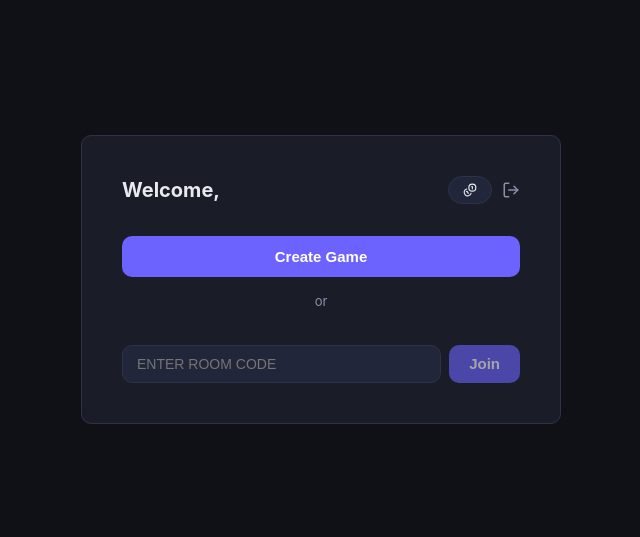
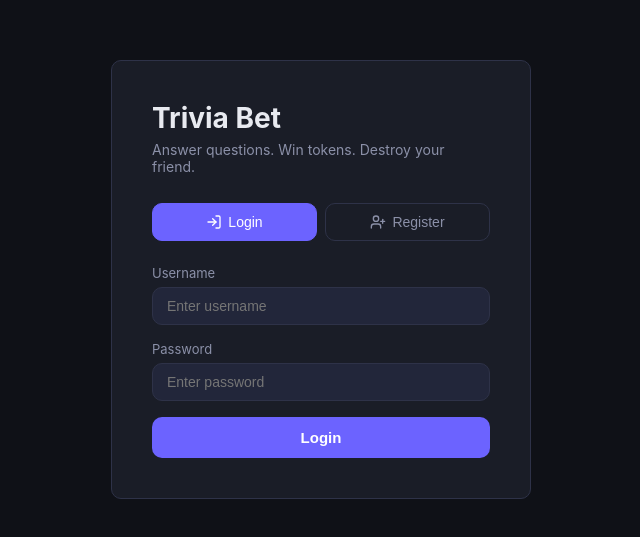
Before and after one commit to whywiki/trivia-bet, a React app in the folder frontend/: page / in a window 1280 px wide. Shown: the part 121-658 px from the top of the page, without its empty margins (319-959 px from the left). Built offline with nearby package versions, Linux system fonts and the light colour scheme; no server answers; the HTML template or start-up script is replaced by a standard one.

Commit message:
fix auth redirection login and lobby

```diff
--- a/frontend/src/App.jsx
+++ b/frontend/src/App.jsx
@@ -6,8 +6,8 @@ import Game from "./pages/Game";
 import GameOver from "./pages/GameOver";
 
 function ProtectedRoute({ children }) {
-    const { token } = useAuth();
-    if (!token) return <Navigate to="/" />;
+    const { token, user } = useAuth();
+    if (!token || !user) return <Navigate to="/" />;
     return children;
 }
 
--- a/frontend/src/pages/Lobby.jsx
+++ b/frontend/src/pages/Lobby.jsx
@@ -2,32 +2,78 @@ import { useState, useEffect } from "react";
 import { useNavigate } from "react-router-dom";
 import { createGame, joinGame, getMe } from "../api";
 import { useAuth } from "../context/AuthContext";
-import { Coins, LogOut, Copy, Check } from "lucide-react";
+import { Coins, LogOut, Copy, Check, Users } from "lucide-react";
+import { connectSocket, disconnectSocket } from "../socket";
+
+const BASE_URL = import.meta.env.VITE_API_URL || "http://localhost:8000";
+
+async function cancelWaitingGames(token) {
+    try {
+        const res = await fetch(`${BASE_URL}/games/`, {
+            headers: {
+                "Content-Type": "application/json",
+                Authorization: `Bearer ${token}`,
+            },
+        });
+        if (!res.ok) return;
+        const games = await res.json();
+        for (const game of games) {
+            if (game.status === "waiting") {
+                await fetch(`${BASE_URL}/games/${game.game_id}`, {
+                    method: "DELETE",
+                    headers: {
+                        Authorization: `Bearer ${token}`,
+                    },
+                });
+            }
+        }
+    } catch (e) {
+        // ignore
+    }
+}
 
 export default function Lobby() {
     const { user, token, saveAuth, clearAuth } = useAuth();
     const navigate = useNavigate();
 
-    const [mode, setMode] = useState(null); // "create" | "join"
+    const [mode, setMode] = useState(null);
     const [roomCode, setRoomCode] = useState("");
     const [joinCode, setJoinCode] = useState("");
     const [error, setError] = useState(null);
     const [loading, setLoading] = useState(false);
     const [copied, setCopied] = useState(false);
     const [gameId, setGameId] = useState(null);
+    const [opponentJoined, setOpponentJoined] = useState(false);
 
     useEffect(() => {
-        async function refreshUser() {
+        async function init() {
             try {
                 const fresh = await getMe();
                 saveAuth(token, fresh);
+                await cancelWaitingGames(token);
             } catch (e) {
                 clearAuth();
                 navigate("/");
             }
         }
-        refreshUser();
+        init();
     }, []);
+
+    useEffect(() => {
+        if (!gameId || !token) return;
+
+        connectSocket(gameId, token, (data) => {
+            if (data.event === "player_joined") {
+                setOpponentJoined(true);
+                disconnectSocket();
+                navigate("/game", { state: { gameId, isPlayerOne: true } });
+            }
+        });
+
+        return () => {
+            disconnectSocket();
+        };
+    }, [gameId, token]);
 
     async function handleCreate() {
         setError(null);
@@ -58,6 +104,14 @@ export default function Lobby() {
         }
     }
 
+    async function handleCancel() {
+        disconnectSocket();
+        await cancelWaitingGames(token);
+        setMode(null);
+        setRoomCode("");
+        setGameId(null);
+    }
+
     function handleCopy() {
         navigator.clipboard.writeText(roomCode);
         setCopied(true);
@@ -65,6 +119,7 @@ export default function Lobby() {
     }
 
     function handleLogout() {
+        disconnectSocket();
         clearAuth();
         navigate("/");
     }
@@ -153,36 +208,20 @@ export default function Lobby() {
                             {copied ? <Check size={14} /> : <Copy size={14} />}
                             {copied ? "Copied" : "Copy code"}
                         </button>
-                        <p className="waiting-text">Waiting for opponent to join...</p>
+                        {opponentJoined ? (
+                            <div style={{ display: "flex", alignItems: "center", gap: "8px", justifyContent: "center", marginTop: "12px", color: "var(--success)" }}>
+                                <Users size={16} />
+                                Opponent joined — entering game...
+                            </div>
+                        ) : (
+                            <p className="waiting-text">Waiting for opponent to join...</p>
+                        )}
                         <button
-                            className="btn-primary"
+                            className="btn-secondary"
+                            onClick={handleCancel}
                             style={{ marginTop: "16px" }}
-                            onClick={() =>
-                                navigate("/game", {
-                                    state: { gameId, isPlayerOne: true },
-                                })
-                            }
                         >
-                            Go to Game Room
-                        </button>
-                    </div>
-                )}
-
-                {mode === "join" && (
-                    <div className="join-row">
-                        <input
-                            type="text"
-                            placeholder="Enter room code"
-                            value={joinCode}
-                            onChange={(e) => setJoinCode(e.target.value.toUpperCase())}
-                            maxLength={6}
-                        />
-                        <button
-                            className="btn-primary"
-                            onClick={handleJoin}
-                            disabled={loading || !joinCode.trim()}
-                        >
-                            Join
+                            Cancel
                         </button>
                     </div>
                 )}
--- a/frontend/src/pages/Login.jsx
+++ b/frontend/src/pages/Login.jsx
@@ -1,186 +1,142 @@
 import { useState, useEffect } from "react";
 import { useNavigate } from "react-router-dom";
-import { createGame, joinGame, getMe } from "../api";
+import { login, register, getMe } from "../api";
 import { useAuth } from "../context/AuthContext";
-import { Coins, LogOut, Copy, Check, Users } from "lucide-react";
-import { connectSocket, disconnectSocket } from "../socket";
+import { LogIn, UserPlus, AlertCircle } from "lucide-react";
 
-export default function Lobby() {
-    const { user, token, saveAuth, clearAuth } = useAuth();
+export default function Login() {
+    const [tab, setTab] = useState("login");
+    const [username, setUsername] = useState("");
+    const [email, setEmail] = useState("");
+    const [password, setPassword] = useState("");
+    const [error, setError] = useState(null);
+    const [loading, setLoading] = useState(false);
+
+    const { token, user, saveAuth, clearAuth } = useAuth();
     const navigate = useNavigate();
 
-    const [mode, setMode] = useState(null);
-    const [roomCode, setRoomCode] = useState("");
-    const [joinCode, setJoinCode] = useState("");
-    const [error, setError] = useState(null);
-    const [loading, setLoading] = useState(false);
-    const [copied, setCopied] = useState(false);
-    const [gameId, setGameId] = useState(null);
-    const [opponentJoined, setOpponentJoined] = useState(false);
-
     useEffect(() => {
-        async function refreshUser() {
+        async function checkExistingSession() {
+            if (token && user) {
+                navigate("/lobby");
+                return;
+            }
+            if (token && !user) {
                 try {
-                const fresh = await getMe();
+                    const fresh = await getMe(token);
                     saveAuth(token, fresh);
-            } catch (e) {
+                    navigate("/lobby");
+                } catch {
                     clearAuth();
-                navigate("/");
                 }
             }
-        refreshUser();
+        }
+        checkExistingSession();
     }, []);
 
-    useEffect(() => {
-        if (!gameId || !token) return;
-
-        connectSocket(gameId, token, (data) => {
-            if (data.event === "player_joined") {
-                setOpponentJoined(true);
-                disconnectSocket();
-                navigate("/game", { state: { gameId, isPlayerOne: true } });
-            }
-        });
-
-        return () => {
-            disconnectSocket();
-        };
-    }, [gameId, token]);
-
-    async function handleCreate() {
+    async function handleLogin(e) {
+        e.preventDefault();
         setError(null);
         setLoading(true);
         try {
-            const game = await createGame();
-            setRoomCode(game.room_code);
-            setGameId(game.game_id);
-            setMode("create");
+            const data = await login(username, password);
+            const user = await getMe(data.access_token);
+            saveAuth(data.access_token, user);
+            navigate("/lobby");
         } catch (err) {
-            setError(err.detail || "Failed to create game");
+            setError(err.detail || "Login failed");
         } finally {
             setLoading(false);
         }
     }
 
-    async function handleJoin() {
-        if (!joinCode.trim()) return;
+    async function handleRegister(e) {
+        e.preventDefault();
         setError(null);
         setLoading(true);
         try {
-            const game = await joinGame(joinCode.trim().toUpperCase());
-            navigate("/game", { state: { gameId: game.game_id, isPlayerOne: false } });
+            await register(username, email, password);
+            const data = await login(username, password);
+            const user = await getMe(data.access_token);
+            saveAuth(data.access_token, user);
+            navigate("/lobby");
         } catch (err) {
-            setError(err.detail || "Failed to join game");
+            setError(err.detail || "Registration failed");
         } finally {
             setLoading(false);
         }
     }
 
-    function handleCopy() {
-        navigator.clipboard.writeText(roomCode);
-        setCopied(true);
-        setTimeout(() => setCopied(false), 2000);
-    }
+    return (
+        <div className="auth-container">
+            <div className="auth-card">
+                <h1 className="auth-title">Trivia Bet</h1>
+                <p className="auth-subtitle">Answer questions. Win tokens. Destroy your friend.</p>
 
-    function handleLogout() {
-        clearAuth();
-        navigate("/");
-    }
-
-    return (
-        <div className="lobby-container">
-            <div className="lobby-card">
-                <div className="lobby-header">
-                    <h2>Welcome, {user?.username}</h2>
-                    <div style={{ display: "flex", alignItems: "center", gap: "10px" }}>
-                        <div className="balance-badge">
-                            <Coins size={14} />
-                            {user?.balance}
-                        </div>
+                <div className="tab-row">
                     <button
-                            onClick={handleLogout}
-                            style={{
-                                background: "none",
-                                border: "none",
-                                color: "var(--text-muted)",
-                                cursor: "pointer",
-                                display: "flex",
-                                alignItems: "center",
-                            }}
+                        className={`tab-btn ${tab === "login" ? "active" : ""}`}
+                        onClick={() => { setTab("login"); setError(null); }}
                     >
-                            <LogOut size={18} />
+                        <LogIn size={16} />
+                        Login
+                    </button>
+                    <button
+                        className={`tab-btn ${tab === "register" ? "active" : ""}`}
+                        onClick={() => { setTab("register"); setError(null); }}
+                    >
+                        <UserPlus size={16} />
+                        Register
                     </button>
                 </div>
+
+                <form onSubmit={tab === "login" ? handleLogin : handleRegister}>
+                    <div className="field">
+                        <label>Username</label>
+                        <input
+                            type="text"
+                            value={username}
+                            onChange={(e) => setUsername(e.target.value)}
+                            placeholder="Enter username"
+                            required
+                        />
+                    </div>
+
+                    {tab === "register" && (
+                        <div className="field">
+                            <label>Email</label>
+                            <input
+                                type="email"
+                                value={email}
+                                onChange={(e) => setEmail(e.target.value)}
+                                placeholder="Enter email"
+                                required
+                            />
+                        </div>
+                    )}
+
+                    <div className="field">
+                        <label>Password</label>
+                        <input
+                            type="password"
+                            value={password}
+                            onChange={(e) => setPassword(e.target.value)}
+                            placeholder="Enter password"
+                            required
+                        />
                     </div>
 
                     {error && (
-                    <div className="error-box" style={{ marginBottom: "16px" }}>
+                        <div className="error-box">
+                            <AlertCircle size={16} />
                             {error}
                         </div>
                     )}
 
-                {!mode && (
-                    <div className="lobby-actions">
-                        <button
-                            className="btn-primary"
-                            onClick={handleCreate}
-                            disabled={loading}
-                        >
-                            Create Game
+                    <button type="submit" className="btn-primary" disabled={loading}>
+                        {loading ? "Please wait..." : tab === "login" ? "Login" : "Create Account"}
                     </button>
-                        <div className="divider">or</div>
-                        <div className="join-row">
-                            <input
-                                type="text"
-                                placeholder="Enter room code"
-                                value={joinCode}
-                                onChange={(e) => setJoinCode(e.target.value.toUpperCase())}
-                                maxLength={6}
-                            />
-                            <button
-                                className="btn-primary"
-                                onClick={handleJoin}
-                                disabled={loading || !joinCode.trim()}
-                            >
-                                Join
-                            </button>
-                        </div>
-                    </div>
-                )}
-
-                {mode === "create" && roomCode && (
-                    <div className="room-code-display">
-                        <p>Share this code with your opponent</p>
-                        <div className="room-code">{roomCode}</div>
-                        <button
-                            onClick={handleCopy}
-                            style={{
-                                marginTop: "12px",
-                                background: "none",
-                                border: "1px solid var(--border)",
-                                borderRadius: "var(--radius)",
-                                color: "var(--text-muted)",
-                                padding: "6px 14px",
-                                cursor: "pointer",
-                                display: "inline-flex",
-                                alignItems: "center",
-                                gap: "6px",
-                                fontSize: "13px",
-                            }}
-                        >
-                            {copied ? <Check size={14} /> : <Copy size={14} />}
-                            {copied ? "Copied" : "Copy code"}
-                        </button>
-                        {opponentJoined ? (
-                            <div style={{ display: "flex", alignItems: "center", gap: "8px", justifyContent: "center", marginTop: "12px", color: "var(--success)" }}>
-                                <Users size={16} />
-                                Opponent joined — entering game...
-                            </div>
-                        ) : (
-                            <p className="waiting-text">Waiting for opponent to join...</p>
-                        )}
-                    </div>
-                )}
+                </form>
             </div>
         </div>
     );
```
Also changed, not shown: frontend/src/context/AuthContext.jsx (+13 -3 lines). Lines whose indentation alone changed are shown as unchanged.
